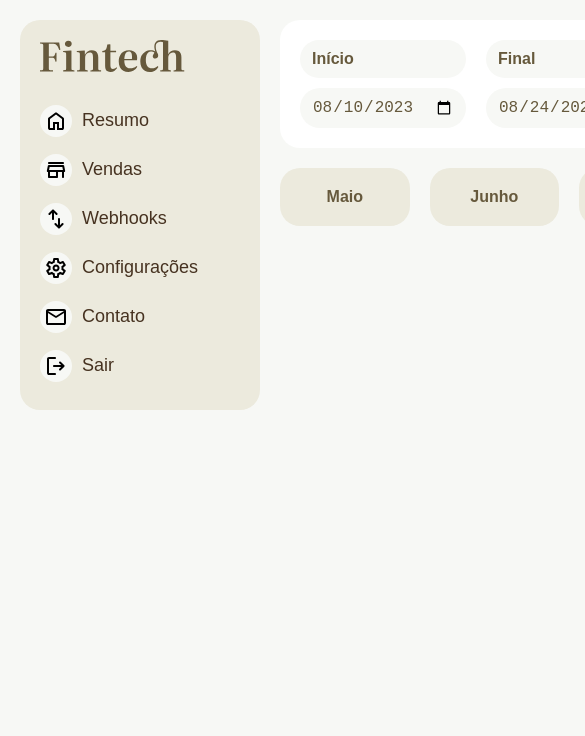
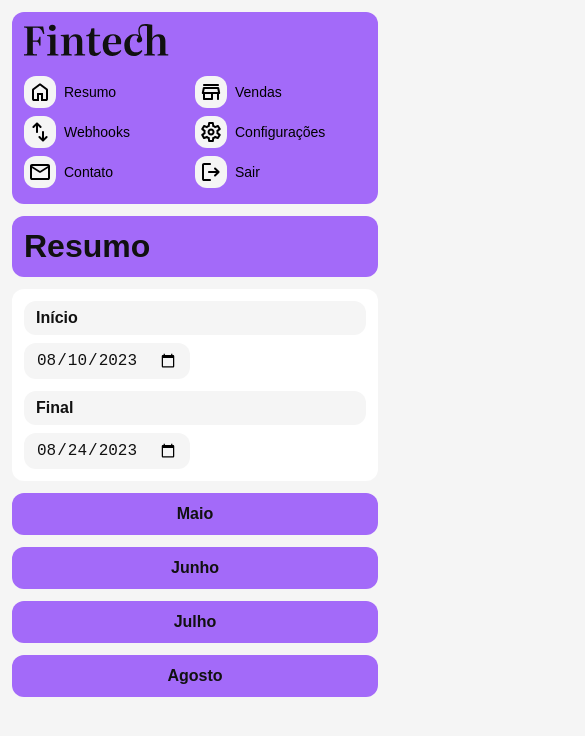
Before and after one commit to rafaasimi/react-typescript-origamid, a React (Vite) app in the folder fintech/: page / in a window 390 px wide. Shown: the top 736 px of the page, 585 px wide, since content can reach past the window. Built offline with nearby package versions, Linux system fonts and the light colour scheme; no server answers; the HTML template or start-up script is replaced by a standard one.

Commit message:
Projeto: Add responsividade

```diff
--- a/fintech/src/styles.css
+++ b/fintech/src/styles.css
@@ -7,6 +7,14 @@
 
   --gap-s: 0.625rem;
   --gap: 1.25rem;
+}
+
+html {
+  --color-1: #000;
+  --color-2: #111;
+  --color-3: #a36af9;
+  --color-4: #f5f5f5;
+  --color-5: #FFFFFF;
 }
 
 body {
@@ -146,3 +154,51 @@
   text-decoration: none;
   color: inherit;
 }
+
+/* small screen */
+
+@media (max-width: 1000px) {
+  .resumo {
+    flex-direction: column;
+  }
+
+  .daterange {
+    grid-template-columns: 1fr;
+  }
+
+  .daterange *:last-child {
+    grid-row: 1;
+  }
+}
+
+@media (max-width: 700px) {
+  html {
+    --gap-s: 0.5rem;
+    --gap: 0.75rem;
+  }
+
+  .container {
+    grid-template-columns: 1fr;
+  }
+
+  .flex {
+    flex-direction: column;
+  }
+
+  .sidenav ul {
+    display: grid;
+    grid-template-columns: 1fr 1fr;
+  }
+
+  .sidenav li a {
+    font-size: 0.875rem;
+  }
+
+  .venda {
+    grid-template-columns: 1fr;
+  }
+
+  .venda div:last-child {
+    justify-self: start;
+  }
+}
```
